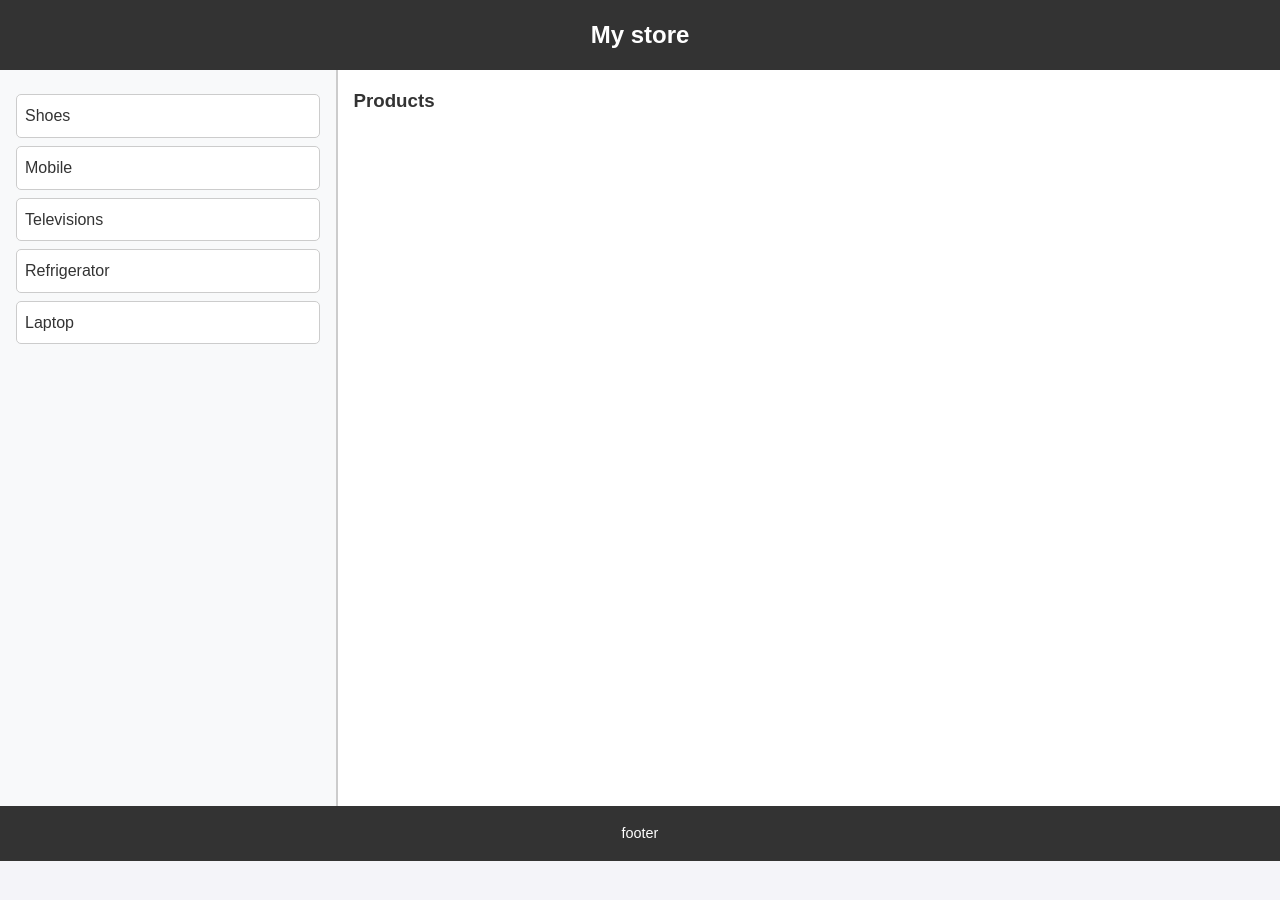
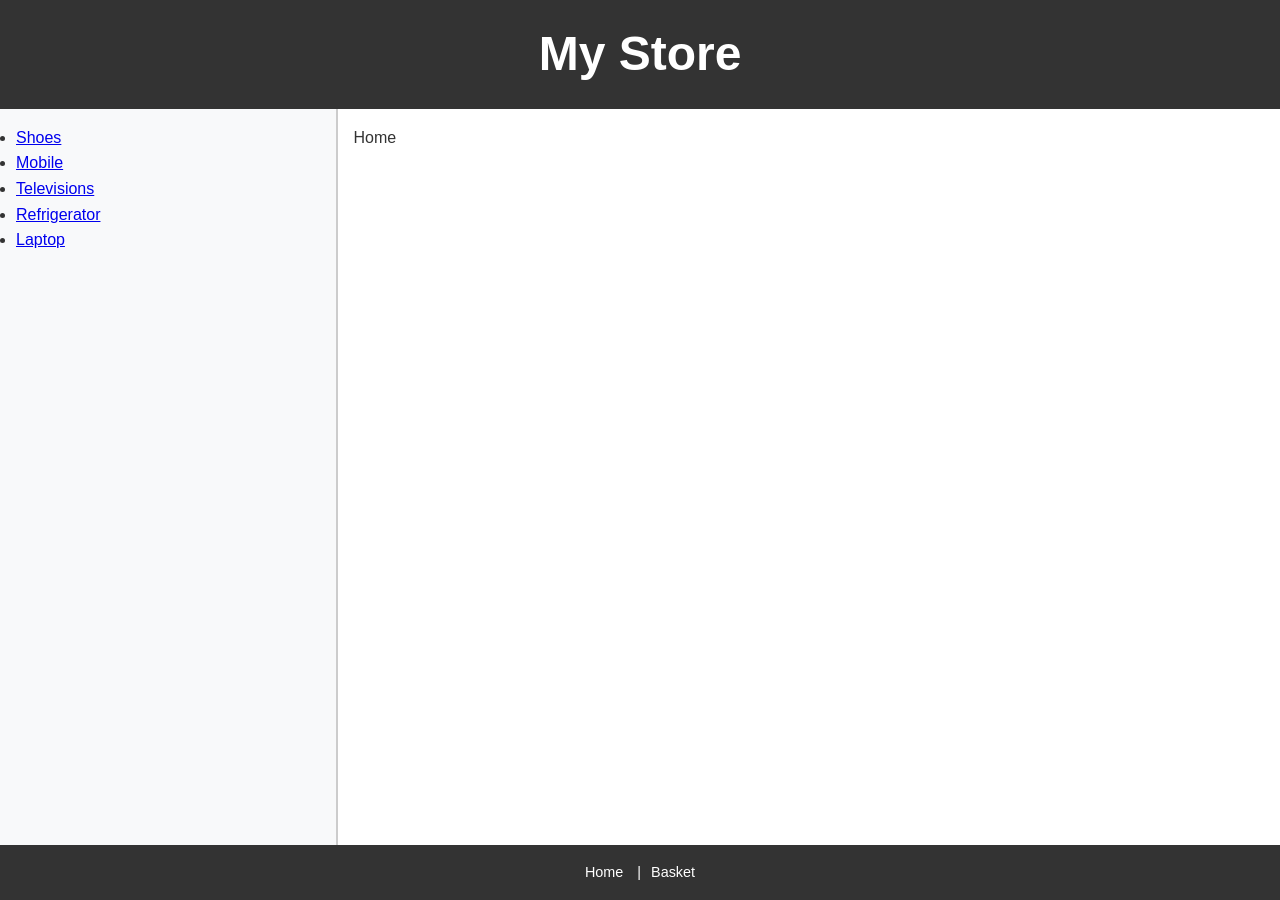
Before and after one commit to Rohit-Pandit/e-store, a React (Create React App) app: page / in a window 1280 px wide. Before the commit the page ends 861 px from the top, so only its background shows below. Built offline with nearby package versions, Linux system fonts and the light colour scheme; data requests are answered from the project's data file.

Commit message:
Refactored categories, Layout and Home page

```diff
--- a/src/App.js
+++ b/src/App.js
@@ -1,13 +1,18 @@
 import React, { useState, useEffect, useRef } from 'react';
 import './App.css';
+
+import { getCategories } from './Components/Fetcher';
+import { BrowserRouter,Routes,Route } from 'react-router-dom';
+import ProductDetails from './Components/ProductDetails';
+import Basket from './Components/Basket';
+import Checkout from './Components/Checkout';
 import Category from './Components/Category';
-import { getCategories, getProducts } from './Components/Fetcher';
-import CategoryProducts from './Components/CategoryProducts';
+import Layout from './Components/Layout';
+import Home from './Components/Home';
 
 
 function App() {
-  const [categoriesU, setCategoriesU] = useState({errorMessage : '', data:[]});
-  const [productsU, setProductsU] = useState({errorMessage : '', data:[]});
+  const [categories, setCategories] = useState({errorMessage : '', data:[]});
 
   const hasFetched = useRef(false);
 
@@ -16,65 +21,28 @@ function App() {
       hasFetched.current = true; // Ensure fetch only runs once
       const fetchData = async()=>{
       const responseObj = await getCategories();
-      setCategoriesU(responseObj)
+      setCategories(responseObj)
       }
       fetchData();
     }
   }, []);
 
-  const categoryClickHandle = id =>{
-    const fetchData = async()=>{
-      const responseObj = await getProducts(id);
-      setProductsU(responseObj)
-      }
-      fetchData();
-  }
-  const renderCategory = ()=>{
-    //using for loop
-    const categories = categoriesU.data.length > 0 ? (
-      categoriesU.data.map((item) => (
-        <Category
-          key={item.id}
-          id={item.id}
-          title={item.title}
-          categoryClick={() => categoryClickHandle(item.id)}
-        />
-      ))
-    ) : (
-      <p>No categories available</p>
-    );
-
-    return categories;
 
 
-  }
-
-  const renderProduct = ()=>{
-  //using map
-      return productsU.data.map( p=>
-        <CategoryProducts key={p.id} {...p}>{p.title} </CategoryProducts>
-      )
-  }
 
   return (
     <>
-    <header>My store</header>
-    <section>
-      <nav>
-        {categoriesU.errorMessage && <div> Error: {categoriesU.errorMessage}</div>}
-        {
-          categoriesU.data && renderCategory()
-        }
-      </nav>
-      <article>
-        <h1>Products</h1>
-        {productsU.errorMessage && <div> Error: {productsU.errorMessage}</div>}
-        { productsU.data && renderProduct()}
-      </article>
-    </section>
-    <footer>
-      footer
-    </footer>
+      <BrowserRouter>
+        <Routes>
+          <Route path='/' element={ <Layout categories={categories}/>}>
+          <Route index element={<Home/>}/>
+            <Route path='basket' element={<Basket/>}/>
+            <Route path='checkout' element={<Checkout/>}/>
+            <Route path='categories/:categoryId/products/:productId' element={<ProductDetails/>}/>
+            <Route path='categories/:categoryId' element={<Category/>}/>
+          </Route>
+        </Routes>
+      </BrowserRouter>
     </>
 
   );
--- a/src/Components/Category.jsx
+++ b/src/Components/Category.jsx
@@ -1,9 +1,34 @@
-import React from 'react'
+import React, { useEffect,useState } from 'react'
+import { useParams } from 'react-router-dom'
+import { getProducts } from './Fetcher';
+import CategoryProducts from './CategoryProducts'
+export default function Category(props) {
+   const [products, setProducts] = useState({ errorMsg: '', data: [] });
+  const {categoryId} = useParams();
+  useEffect(()=>{
+    const fetchData = async ()=>{
+      const responseObj = await getProducts(categoryId);
+      setProducts(responseObj);
+    }
+    fetchData();
+  },[categoryId])
 
-export default function Category(props) {
+
+  const renderProducts = ()=>{
+    //using map
+        return products.data.map( p=>
+          <CategoryProducts key={p.id} {...p}>
+            {p.title}
+          </CategoryProducts>
+        )
+    }
+
+
   return (
-    <div key={props.id} onClick={()=>props.categoryClick(props.id)}>
-        {props.title}
+    <div>
+      <h1>Products</h1>
+        {products.errorMessage && <div> Error: {products.errorMessage}</div>}
+        { products.data && renderProducts()}
     </div>
   )
 }
--- a/src/Components/CategoryProducts.jsx
+++ b/src/Components/CategoryProducts.jsx
@@ -2,7 +2,7 @@ import React from 'react';
 import './CategoryProduct.css';
 import { Link, useNavigate } from 'react-router-dom';
 
-export default function CategoryProductItem({ id, title, image, specs, features, price, stock }) {
+export default function CategoryProducts({ id, title, image, specs, features, price, stock }) {
   const navigate = useNavigate();
 
   return (
--- /dev/null
+++ b/src/Components/Home.jsx
@@ -0,0 +1,7 @@
+import React from 'react'
+
+export default function Home() {
+  return (
+    <div>Home</div>
+  )
+}
--- /dev/null
+++ b/src/Components/Layout.jsx
@@ -0,0 +1,44 @@
+import React from 'react';
+import { Outlet, Link } from 'react-router-dom';
+import Home from './Home';
+import Basket from './Basket';
+
+export default function Layout({ categories }) {
+  const renderCategory = () => {
+    if (!categories || !categories.data || categories.data.length === 0) {
+      return <p>No categories available</p>;
+    }
+
+    return categories.data.map((item) => (
+      <li key={item.id}>
+        <Link to={`categories/${item.id}`}>{item.title}</Link>
+      </li>
+    ));
+  };
+
+  return (
+    <>
+      <header>
+        <h1>My Store</h1>
+      </header>
+
+      <section >
+        {/* Sidebar Navigation */}
+        <nav >
+          {categories.errorMessage && <div>Error: {categories.errorMessage}</div>}
+          <ul>{renderCategory()}</ul>
+        </nav>
+
+        {/* Main Content */}
+        <article >
+          <Outlet />
+        </article>
+      </section>
+
+      <footer >
+      <Link to='/' style={{ color: "white", textDecoration: "none", margin: "0 10px" }}>Home</Link> |
+      <Link to='./Basket' style={{ color: "white", textDecoration: "none", margin: "0 10px" }}>Basket</Link>
+      </footer>
+    </>
+  );
+}
--- a/src/index.js
+++ b/src/index.js
@@ -2,22 +2,12 @@ import React from 'react';
 import ReactDOM from 'react-dom/client';
 import './index.css';
 import App from './App';
-import { BrowserRouter,Routes,Route } from 'react-router-dom';
-import ProductDetails from './Components/ProductDetails';
-import Basket from './Components/Basket';
-import Checkout from './Components/Checkout';
+
 
 const root = ReactDOM.createRoot(document.getElementById('root'));
 root.render(
  <React.StrictMode>
-    <BrowserRouter>
-    <Routes>
-      <Route path='/' element={ <App />}/>
-      <Route path='basket' element={<Basket/>}></Route>
-      <Route path='checkout' element={<Checkout/>}></Route>
-      <Route path='products/:productId' element={<ProductDetails/>}></Route>
-    </Routes>
-  </BrowserRouter>
+    <App/>
  </React.StrictMode>
 
 
```
Also changed, not shown: src/Components/ProductDetails.jsx (+3 -4 lines).
